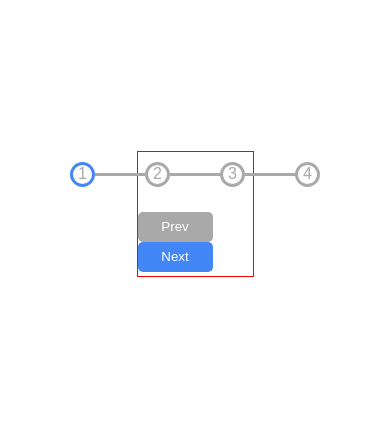
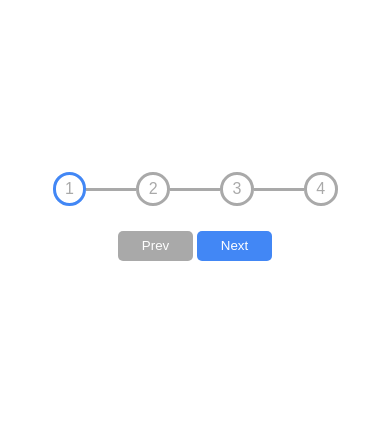
Before and after one commit to antekrtalic/Progress-Steps, a plain HTML site: page index.html in a window 390 px wide. Shown: the part 208-636 px from the top of the page. Drawn offline with Linux system fonts and the light colour scheme.

Commit message:
Finished my project and making it responsive

```diff
--- a/style.css
+++ b/style.css
@@ -15,13 +15,12 @@ body {
 .container {
   margin: 0;
   padding: 0;
-  height: 15%;
-  width: 30%;
+  height: 50%;
+  width: 50%;
   display: flex;
   flex-direction: column;
   justify-content: center;
   align-items: center;
-  border: 1px solid red;
 }
 
 .progress-container {
@@ -29,11 +28,12 @@ body {
   justify-content: center;
   align-items: center;
   margin-bottom: 20px;
+  box-sizing: border-box;
 }
 
 .progress-container > .circle {
-  width: 25px;
-  height: 25px;
+  width: 4vh;
+  height: 4vh;
   border: 3px solid rgb(169, 169, 169);
   margin: 5px 0px;
   border-radius: 50%;
@@ -54,6 +54,7 @@ body {
   width: 50px;
   display: flex;
   align-items: center;
+  transition: background-color 0.4s;
 }
 
 .line.active {
```
